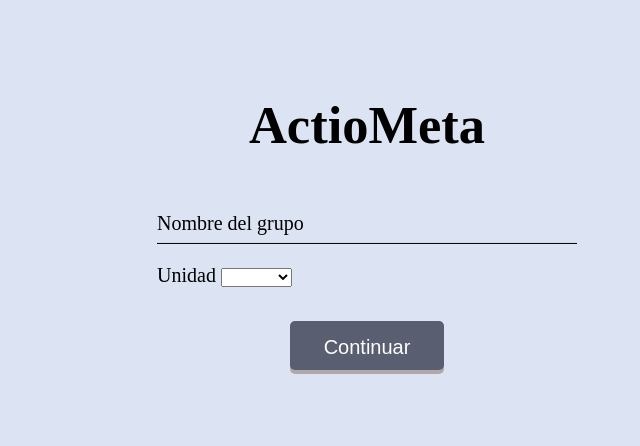
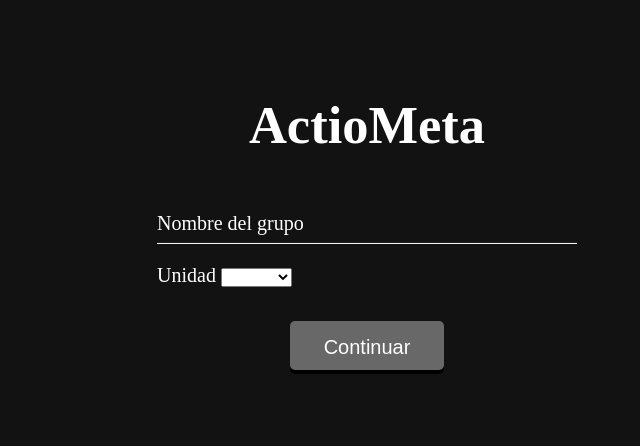
Before and after one commit to alejandg1/Coki, an Electron app: page index.html in a window 900 px wide. Shown: the part 155-601 px from the top of the page, without its empty margins (83-723 px from the left). Drawn offline with Linux system fonts and the light colour scheme.

Commit message:
CAMBIOS DE COLOR

```diff
--- a/index.css
+++ b/index.css
@@ -5,10 +5,7 @@
     width: 500px;
     padding: 40px;
     transform: translate(-50%, -55%);
-    background:   #dce4f4 ;
     box-sizing: border-box;
-    border-color: #000000;
-    box-shadow: rgba(0,0,0,.6);
     border-radius: 1px;
   }
 
@@ -21,10 +18,10 @@
     width: 100%;
     padding: 8px 0;
     font-size: 17px;
-    color: #000000;
+    color: #ffffff;
     margin-bottom: 20px;
     border: none;
-    border-bottom: 1px solid #000000;
+    border-bottom: 1px solid #ffffff;
     outline: none;
     background: transparent;
   }
@@ -36,7 +33,7 @@
     left: 0;
     padding: 5px 0;
     font-size: 20px;
-    color: #000000;
+    color: #ffffff;
     pointer-events: none;
     transition: .5s;
   }
@@ -45,15 +42,12 @@
   .login-box .user-box input:valid ~ label {
     top: -20px;
     left: 0;
-    color: #000000;
+    color: #ffffff;
     font-size: 12px;
   }
 
-
-
-
 .Color {
-    color: #000000;
+    color: #ffffff;
     font-size: 20px;
     text-decoration: none;
 }
@@ -64,22 +58,22 @@
 }
 
 .titulop{
-    color: #000000;
+    color: #ffffff;
     font-size: 35px;
     display: flex; justify-content: center;
     margin: 2%;
 }
 
 .fondo{
-    background:  #dce4f4 ;
+    background:  #121212;
 }
 
 
 button {
   position: relative;
-  background-color: rgb(89, 94, 112);
+  background-color: #686868;
   border-radius: 5px;
-  box-shadow: rgb(177, 168, 171) 0px 4px 0px 0px;
+  box-shadow: #000000 0px 4px 0px 0px;
   padding: 15px;
   background-repeat: no-repeat;
   box-sizing: border-box;
@@ -95,7 +89,7 @@ button {
 
 button::before {
   content: "";
-  background-color: rgb(64, 70, 95);
+  background-color: #3D3D3D;
   width: 0;
   height: 100%;
   position: absolute;
--- a/index.html
+++ b/index.html
@@ -3,7 +3,7 @@
   <head>
     <link rel="stylesheet" type="" href="index.css" />
     <link rel="stylesheet" type="" href="../css/select.css" />
-    <title></title>
+    <title>ActioMeta</title>
     <meta charset="UTF-8" />
     <meta
       http-equiv="Content-Security-Policy"
```
Also changed, not shown: src/css/act_list.css (+6 -2 lines), src/pages/act_list.html (+5 -5 lines).
